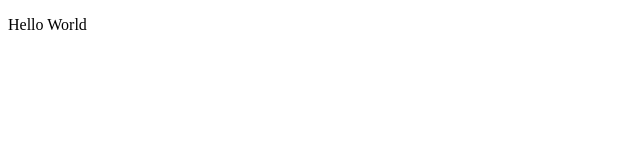
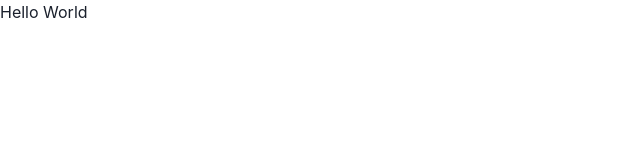
Before and after one commit to stevemc4/pasta, a Next.js app: page / in a window 1280 px wide. Shown: the top 160 px of the page, without its empty margins (0-640 px from the left). Built offline with nearby package versions, Linux system fonts and the light colour scheme.

Commit message:
Initialized Chakra UI

```diff
--- a/package.json
+++ b/package.json
@@ -19,6 +19,10 @@
   },
   "homepage": "https://github.com/stevemc4/pasta#readme",
   "dependencies": {
+    "@chakra-ui/react": "^1.1.4",
+    "@emotion/react": "^11.1.4",
+    "@emotion/styled": "^11.0.0",
+    "framer-motion": "^3.2.1",
     "next": "^10.0.5",
     "react": "^17.0.1",
     "react-dom": "^17.0.1"
--- /dev/null
+++ b/src/pages/_app.tsx
@@ -0,0 +1,13 @@
+import React from 'react'
+import { AppProps } from 'next/app'
+import { ChakraProvider } from '@chakra-ui/react'
+
+const App = ({ Component, pageProps }: AppProps): React.ReactElement => {
+  return (
+    <ChakraProvider>
+      <Component {...pageProps} />
+    </ChakraProvider>
+  )
+}
+
+export default App
```
Also changed, not shown: 1 other file (tests, documents, lock files or other folders).
